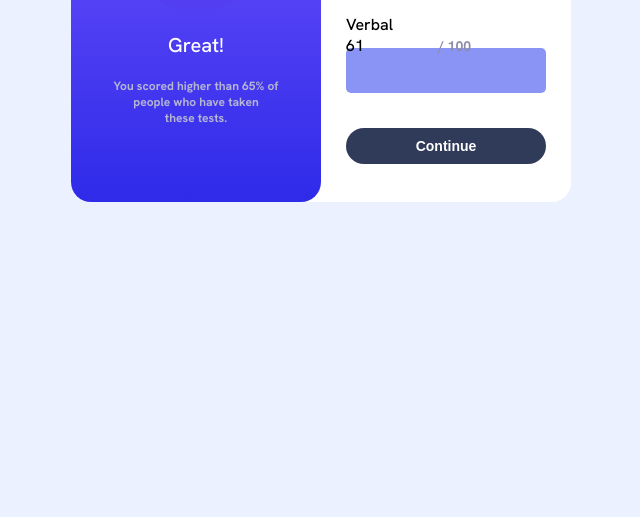
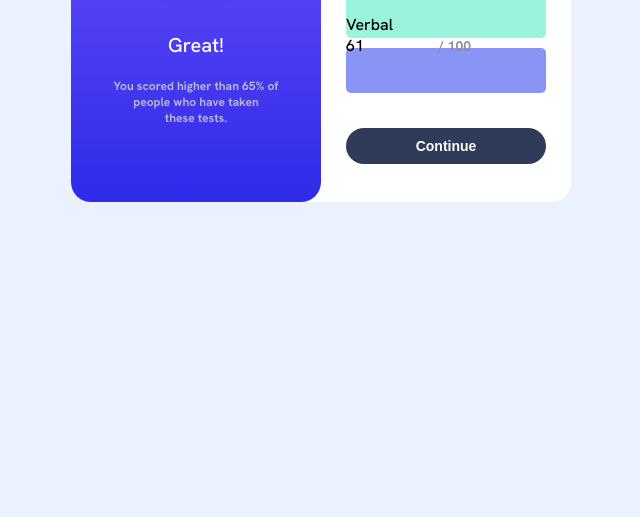
Before and after one commit to mehwishjbe/result-summary-card, a plain HTML site: page index.html in a window 1280 px wide. Shown: the part 283-800 px from the top of the page, without its empty margins (319-959 px from the left). Drawn offline with Linux system fonts and the light colour scheme; a web font is replaced by a local one.

Commit message:
verbal outer div added

```diff
--- a/style.css
+++ b/style.css
@@ -195,6 +195,10 @@ span{
 
 
 /* REACTION DIV START */
+#verbal-outer-div{
+    background-color:  hsl(166, 78%, 78%);;
+}
+
 
 /* REACTION DIV END */
 
```
